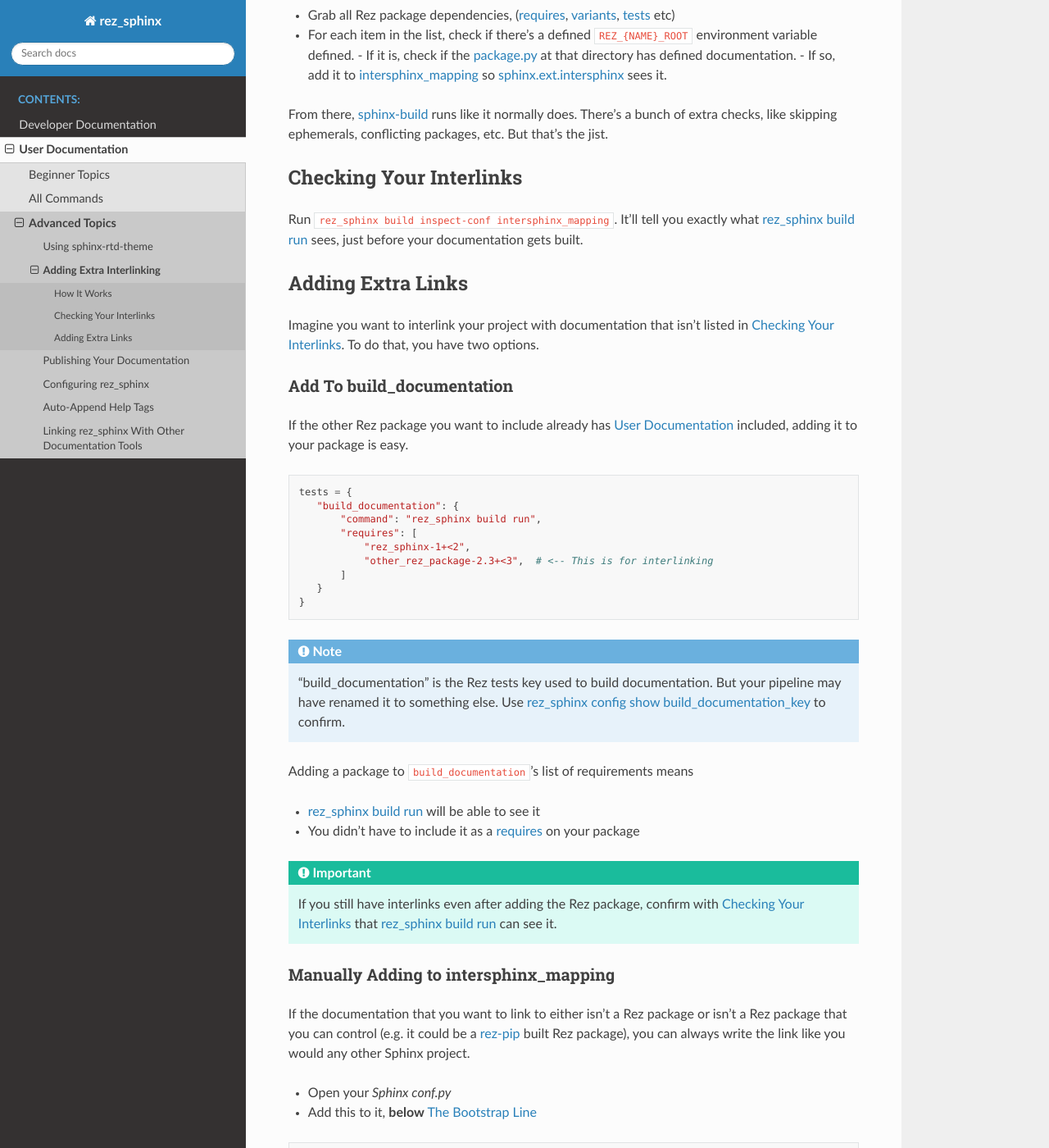
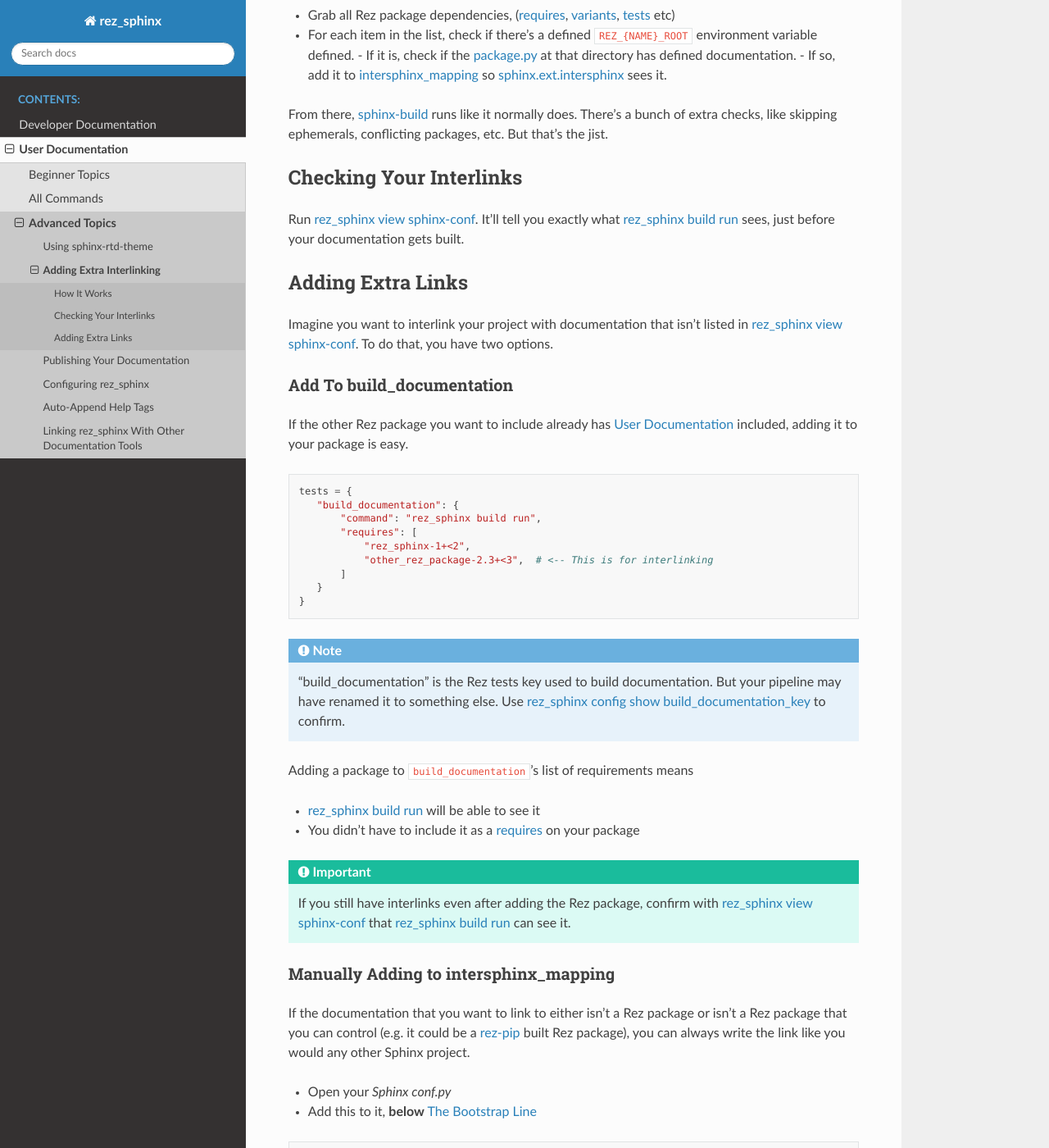
Before and after one commit to ColinKennedy/rez_developer_packages, a Sphinx documentation site: the page built from rez_sphinx/documentation/source/adding_extra_interlinking.rst, in a window 1280 px wide and 1400 px high, scrolled down 329 px. Shown: the whole window at 82% size. Built offline with Sphinx 7.4.7 and the Read the Docs theme 2.0.0, drawn with Linux system fonts in a browser that asks for light colours; pages that are not in the unit, such as notebooks, are missing from menus; the version number could not be read and is left out.

Commit message:
Fixing docstring references

```diff
--- a/rez_sphinx/documentation/source/adding_extra_interlinking.rst
+++ b/rez_sphinx/documentation/source/adding_extra_interlinking.rst
@@ -28,7 +28,7 @@
 ************************
 
 
-Run ``rez_sphinx build inspect-conf intersphinx_mapping``. It'll tell you
+Run :ref:`rez_sphinx view sphinx-conf intersphinx_mapping`. It'll tell you
 exactly what :ref:`rez_sphinx build run` sees, just before your documentation
 gets built.
 
@@ -37,7 +37,7 @@
 ******************
 
 Imagine you want to interlink your project with documentation that isn't listed
-in :ref:`rez_sphinx build inspect-conf intersphinx_mapping`. To do that, you
+in :ref:`rez_sphinx view sphinx-conf intersphinx_mapping`. To do that, you
 have two options.
 
 
@@ -73,7 +73,7 @@
 .. important::
 
     If you still have interlinks even after adding the Rez package, confirm
-    with :ref:`rez_sphinx build inspect-conf intersphinx_mapping` that
+    with :ref:`rez_sphinx view sphinx-conf intersphinx_mapping` that
     :ref:`rez_sphinx build run` can see it.
 
 
--- a/rez_sphinx/documentation/source/view_command.rst
+++ b/rez_sphinx/documentation/source/view_command.rst
@@ -12,3 +12,11 @@
 ***************************
 
 TODO
+
+
+.. _rez_sphinx view sphinx-conf intersphinx_mapping:
+
+rez_sphinx view sphinx-conf
+***************************
+
+TODO
```
Also changed, not shown: rez_sphinx/TODO.md (+1 -3 lines), 2 other files.
